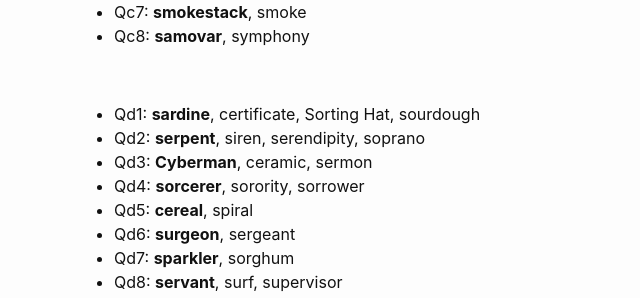
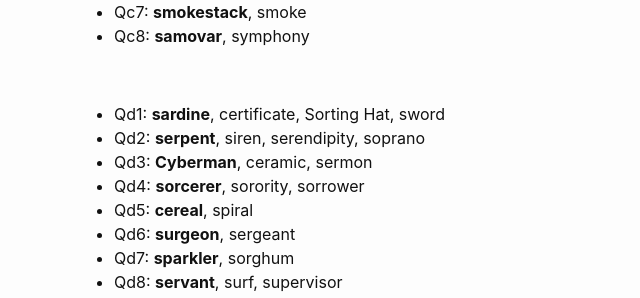
Before and after one commit to liontailedmacaque/liontailedmacaque.github.io, a Jekyll site: the page built from chessmemorypalace/appendix.md, in a window 1280 px wide and 900 px high, scrolled down 9545 px. Shown: the part 156-454 px from the top of the window, without its empty margins (186-826 px from the left). Built offline with Jekyll 4.4.1, drawn with Linux system fonts in a browser that asks for light colours; some of the changed text lies outside the part shown.

Commit message:
Update appendix.md

```diff
--- a/chessmemorypalace/appendix.md
+++ b/chessmemorypalace/appendix.md
@@ -350,7 +350,7 @@
 - Qc7: **smokestack**, smoke
 - Qc8: **samovar**, symphony
 <p><br></p>
-- Qd1: **sardine**, certificate, Sorting Hat, sourdough
+- Qd1: **sardine**, certificate, Sorting Hat, sword
 - Qd2: **serpent**, siren, serendipity, soprano
 - Qd3: **Cyberman**, ceramic, sermon
 - Qd4: **sorcerer**, sorority, sorrower
```
Also changed, not shown: other parts of chessmemorypalace/appendix.md (+1 -1 lines).
